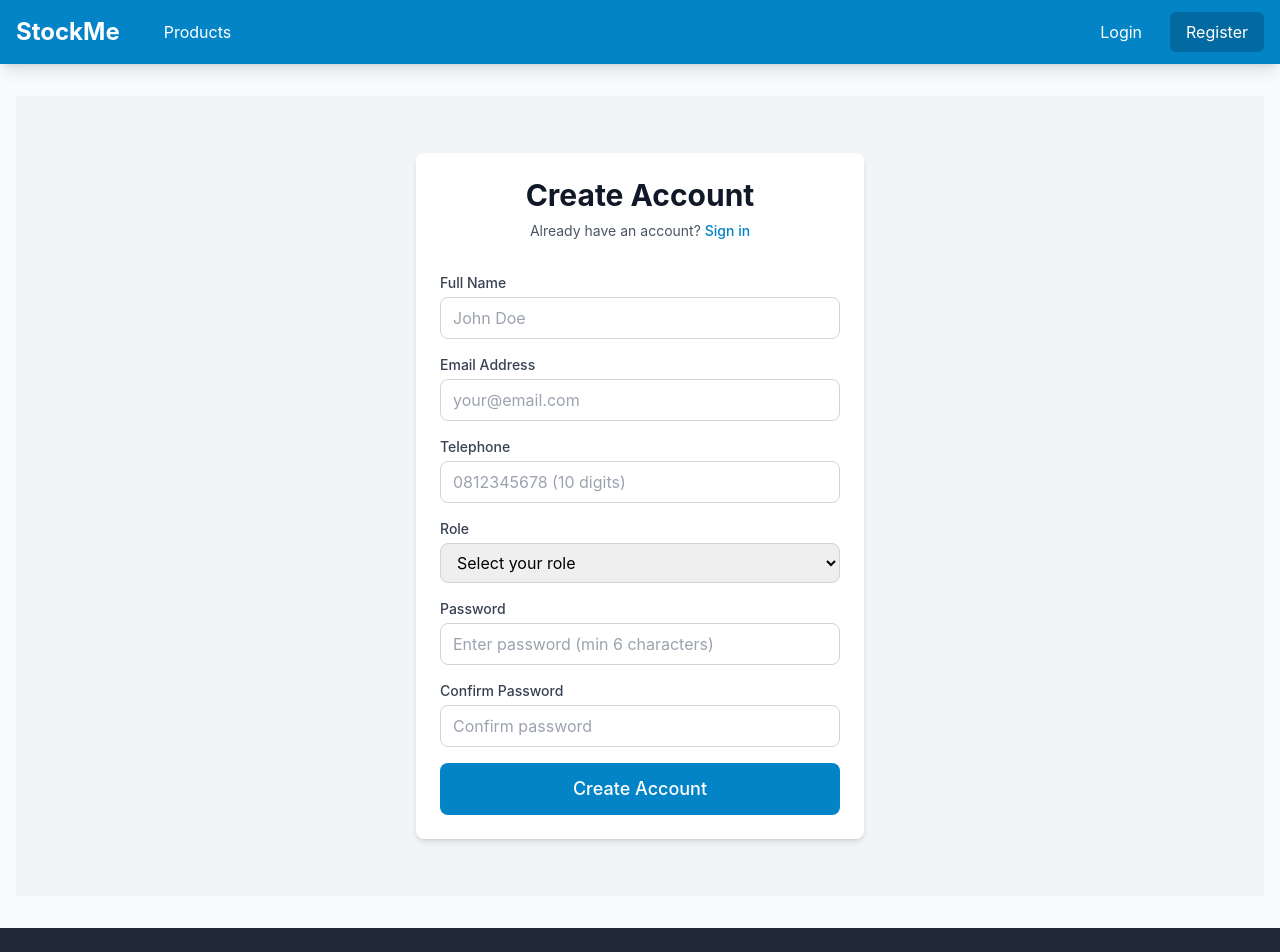
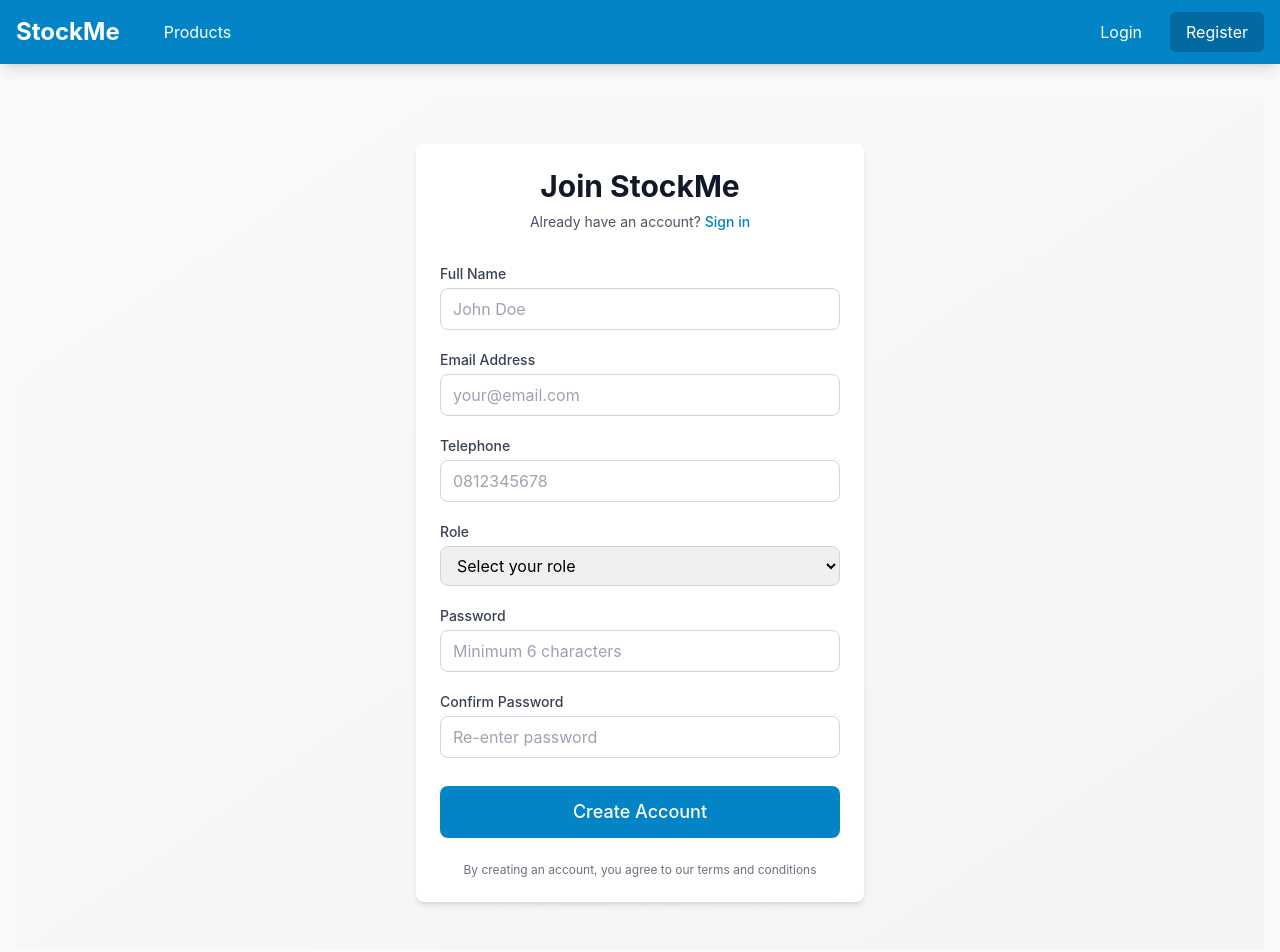
Before and after one commit to Poonyapat9/p01-inventory-management-system, a Next.js app in the folder fronted/: page /auth/register in a window 1280 px wide. Shown: the top 952 px of the page. Built offline with nearby package versions, Linux system fonts and the light colour scheme.

Commit message:
fix cors for localhost.

```diff
--- a/fronted/src/app/auth/register/page.tsx
+++ b/fronted/src/app/auth/register/page.tsx
@@ -41,6 +41,7 @@ const RegisterPage: React.FC = () => {
   const handleSubmit = async (e: React.FormEvent) => {
     e.preventDefault();
 
+    // Validation
     if (formData.password !== formData.confirmPassword) {
       toast.error("Passwords do not match");
       return;
@@ -51,14 +52,12 @@ const RegisterPage: React.FC = () => {
       return;
     }
 
-    // Validate telephone number (must be exactly 10 digits)
     const telRegex = /^\d{10}$/;
     if (!telRegex.test(formData.tel)) {
       toast.error("Telephone number must be exactly 10 digits");
       return;
     }
 
-    // Validate role selection
     if (!formData.role) {
       toast.error("Please select a role");
       return;
@@ -69,7 +68,6 @@ const RegisterPage: React.FC = () => {
 
     try {
       const { confirmPassword, ...registerData } = formData;
-      console.log("Sending registration data:", registerData); // Debug log
       const response = await authService.register(registerData as any);
 
       if (response.success && response.data && response.token) {
@@ -79,23 +77,21 @@ const RegisterPage: React.FC = () => {
             token: response.token,
           })
         );
-        toast.success("Registration successful!");
+        toast.success("Account created successfully!");
         router.push("/products");
       }
     } catch (error: any) {
       let errorMessage = error.message || "Registration failed";
 
-      // Check for duplicate email error
       if (
         errorMessage.includes("duplicate") ||
         errorMessage.includes("E11000") ||
         errorMessage.includes("unique")
       ) {
         errorMessage =
-          "This email is already registered. Please use a different email or try logging in.";
+          "This email is already registered. Please use a different email.";
       }
 
-      console.error("Registration error:", error); // Debug log
       dispatch(setError(errorMessage));
       toast.error(errorMessage);
     } finally {
@@ -105,23 +101,25 @@ const RegisterPage: React.FC = () => {
   };
 
   return (
-    <div className="min-h-screen flex items-center justify-center bg-gray-100 py-12 px-4 sm:px-6 lg:px-8">
+    <div className="min-h-screen flex items-center justify-center bg-gradient-to-br from-gray-50 to-gray-100 py-12 px-4 sm:px-6 lg:px-8">
       <div className="max-w-md w-full">
         <Card>
           <div className="text-center mb-8">
-            <h2 className="text-3xl font-bold text-gray-900">Create Account</h2>
-            <p className="mt-2 text-sm text-gray-600">
+            <h2 className="text-3xl font-bold text-gray-900 mb-2">
+              Join StockMe
+            </h2>
+            <p className="text-sm text-gray-600">
               Already have an account?{" "}
               <Link
                 href="/auth/login"
-                className="font-medium text-primary-600 hover:text-primary-500"
+                className="font-medium text-primary-600 hover:text-primary-500 transition-colors"
               >
                 Sign in
               </Link>
             </p>
           </div>
 
-          <form onSubmit={handleSubmit} className="space-y-4">
+          <form onSubmit={handleSubmit} className="space-y-5">
             <Input
               label="Full Name"
               type="text"
@@ -151,7 +149,7 @@ const RegisterPage: React.FC = () => {
               required
               pattern="\d{10}"
               maxLength={10}
-              placeholder="0812345678 (10 digits)"
+              placeholder="0812345678"
             />
 
             <Select
@@ -175,7 +173,7 @@ const RegisterPage: React.FC = () => {
               onChange={handleChange}
               required
               minLength={6}
-              placeholder="Enter password (min 6 characters)"
+              placeholder="Minimum 6 characters"
             />
 
             <Input
@@ -185,19 +183,25 @@ const RegisterPage: React.FC = () => {
               value={formData.confirmPassword}
               onChange={handleChange}
               required
-              placeholder="Confirm password"
+              placeholder="Re-enter password"
             />
 
+            <div className="pt-2">
               <Button
                 type="submit"
                 variant="primary"
                 size="lg"
-              className="w-full mt-6"
+                className="w-full"
                 isLoading={isLoading}
               >
                 Create Account
               </Button>
+            </div>
           </form>
+
+          <p className="mt-6 text-center text-xs text-gray-500">
+            By creating an account, you agree to our terms and conditions
+          </p>
         </Card>
       </div>
     </div>
```
Also changed, not shown: 2 other files (tests, documents, lock files or other folders). Lines whose indentation alone changed are shown as unchanged.
